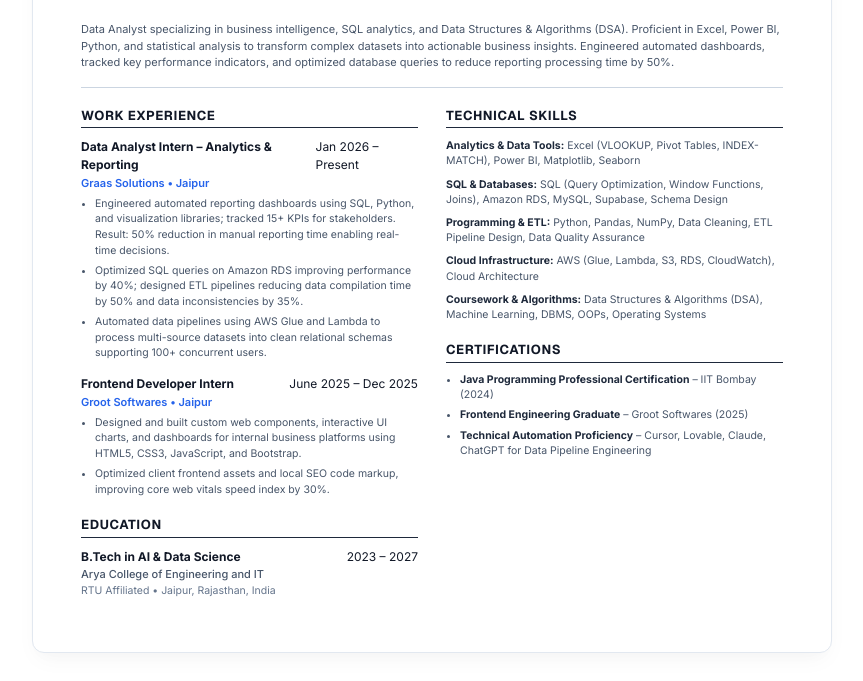
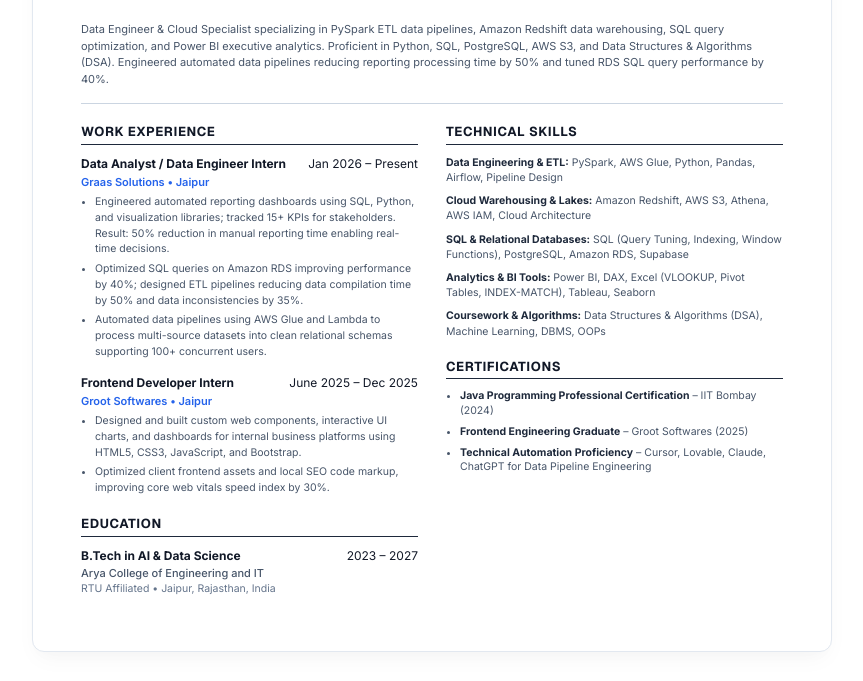
Before and after one commit to ritikyadav-io/Personal-Portfolio, a website: page index.html in a window 1280 px wide. Shown: the part 5233-5914 px from the top of the page, without its empty margins (208-1071 px from the left). Drawn offline with nearby package versions, Linux system fonts and the light colour scheme.

Commit message:
Complete site-wide Data Engineer & Cloud Specialist role alignment and visual resume updates

```diff
--- a/index.html
+++ b/index.html
@@ -34,7 +34,7 @@
   <meta http-equiv="Cache-Control" content="no-cache, no-store, must-revalidate">
   <meta http-equiv="Pragma" content="no-cache">
   <meta http-equiv="Expires" content="0">
-  <link rel="stylesheet" href="style.css?v=1.4.0">
+  <link rel="stylesheet" href="style.css?v=1.4.1">
 
   <!-- Critical Theme Script: Avoids layout visual flash -->
   <script>
@@ -964,7 +964,7 @@
             <div class="rv-header">
               <div class="rv-title-area">
                 <h2>RITIK YADAV</h2>
-                <p>Data Analyst &amp; SQL Analytics Specialist</p>
+                <p>Data Engineer &amp; Cloud Specialist</p>
                 <span class="rv-loc">📍 Jaipur, 302039, Rajasthan, India</span>
               </div>
               <div class="rv-contact-details">
@@ -976,7 +976,7 @@
 
             <!-- Professional Summary -->
             <div class="rv-summary-section">
-              <p>Data Analyst specializing in business intelligence, SQL analytics, and Data Structures &amp; Algorithms (DSA). Proficient in Excel, Power BI, Python, and statistical analysis to transform complex datasets into actionable business insights. Engineered automated dashboards, tracked key performance indicators, and optimized database queries to reduce reporting processing time by 50%.</p>
+              <p>Data Engineer &amp; Cloud Specialist specializing in PySpark ETL data pipelines, Amazon Redshift data warehousing, SQL query optimization, and Power BI executive analytics. Proficient in Python, SQL, PostgreSQL, AWS S3, and Data Structures &amp; Algorithms (DSA). Engineered automated data pipelines reducing reporting processing time by 50% and tuned RDS SQL query performance by 40%.</p>
             </div>
 
             <!-- Sheet Content columns (Balanced Height Grid) -->
@@ -988,7 +988,7 @@
 
                   <div class="rv-exp-item">
                     <div class="rv-exp-head">
-                      <strong>Data Analyst Intern – Analytics &amp; Reporting</strong>
+                      <strong>Data Analyst / Data Engineer Intern</strong>
                       <span>Jan 2026 – Present</span>
                     </div>
                     <span class="rv-company">Graas Solutions • Jaipur</span>
@@ -1030,11 +1030,11 @@
                 <div class="rv-section">
                   <h3>Technical Skills</h3>
                   <div class="rv-skills-list">
-                    <div class="rv-skill-cat"><strong>Analytics &amp; Data Tools:</strong> Excel (VLOOKUP, Pivot Tables, INDEX-MATCH), Power BI, Matplotlib, Seaborn</div>
-                    <div class="rv-skill-cat"><strong>SQL &amp; Databases:</strong> SQL (Query Optimization, Window Functions, Joins), Amazon RDS, MySQL, Supabase, Schema Design</div>
-                    <div class="rv-skill-cat"><strong>Programming &amp; ETL:</strong> Python, Pandas, NumPy, Data Cleaning, ETL Pipeline Design, Data Quality Assurance</div>
-                    <div class="rv-skill-cat"><strong>Cloud Infrastructure:</strong> AWS (Glue, Lambda, S3, RDS, CloudWatch), Cloud Architecture</div>
-                    <div class="rv-skill-cat"><strong>Coursework &amp; Algorithms:</strong> Data Structures &amp; Algorithms (DSA), Machine Learning, DBMS, OOPs, Operating Systems</div>
+                    <div class="rv-skill-cat"><strong>Data Engineering &amp; ETL:</strong> PySpark, AWS Glue, Python, Pandas, Airflow, Pipeline Design</div>
+                    <div class="rv-skill-cat"><strong>Cloud Warehousing &amp; Lakes:</strong> Amazon Redshift, AWS S3, Athena, AWS IAM, Cloud Architecture</div>
+                    <div class="rv-skill-cat"><strong>SQL &amp; Relational Databases:</strong> SQL (Query Tuning, Indexing, Window Functions), PostgreSQL, Amazon RDS, Supabase</div>
+                    <div class="rv-skill-cat"><strong>Analytics &amp; BI Tools:</strong> Power BI, DAX, Excel (VLOOKUP, Pivot Tables, INDEX-MATCH), Tableau, Seaborn</div>
+                    <div class="rv-skill-cat"><strong>Coursework &amp; Algorithms:</strong> Data Structures &amp; Algorithms (DSA), Machine Learning, DBMS, OOPs</div>
                   </div>
                 </div>
 
@@ -1077,7 +1077,7 @@
             <span class="section-tag">Get in Touch</span>
             <h2 class="contact-headline">Let's Work Together</h2>
             <p class="contact-lead">
-              I'm open to Data Analyst, Business Analyst, and Junior Data Engineer roles. Interested in collaborating on data products or cloud automation solutions? Reach out!
+              I am open to Data Engineer, Cloud Data Specialist, and Data Analyst positions. Interested in building automated data pipelines, database architectures, or business analytics dashboards? Reach out!
             </p>
 
             <div class="contact-details-list">
```
